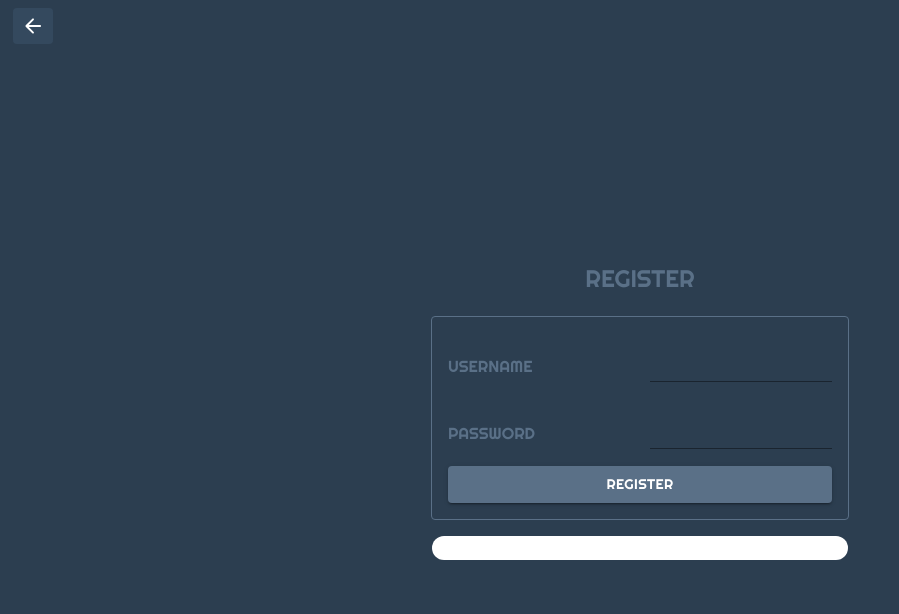
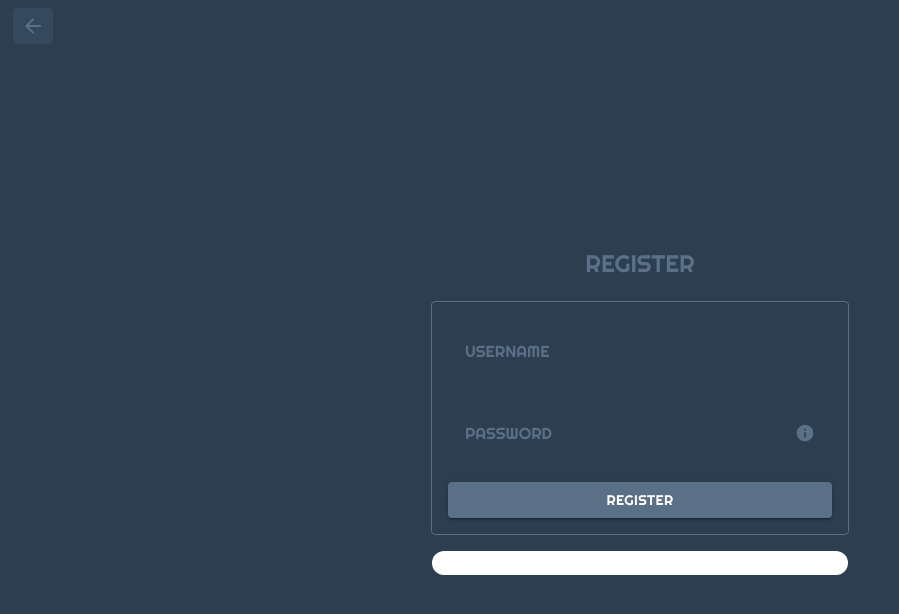
Before and after one commit to sagivmis/Boosteam, a React (Vite) app: page /register in a window 1280 px wide. Shown: the top 614 px of the page, without its empty margins (0-899 px from the left). Built offline with nearby package versions, Linux system fonts and the light colour scheme.

Commit message:
update register and login ui

```diff
--- a/src/components/AllPlayers/all-players.css
+++ b/src/components/AllPlayers/all-players.css
@@ -26,7 +26,11 @@ div.team-selection-form {
   gap: 0.25em;
 }
 
-input.name-input {
+input.name-input,
+input.name-input:-webkit-autofill,
+input.name-input:-webkit-autofill:hover,
+input.name-input:-webkit-autofill:focus,
+input.name-input:-webkit-autofill:active {
   padding: 0;
   padding-inline: 0.5em;
   padding-block: 0.25em;
--- a/src/components/App/app.css
+++ b/src/components/App/app.css
@@ -10,6 +10,13 @@
   background-color: #2c3e50;
   font-family: "Righteous", sans-serif !important;
   color: #5a7087;
+
+  --background: #2c3e50;
+  --text: #5a7087;
+  --alert: #d32f2f;
+
+  --alert-transit-in: color 0.2s ease-in;
+  --alert-transit-out: color 0.5s ease-out;
 }
 
 h1,
@@ -34,6 +41,32 @@ button {
   font-weight: 400;
   font-style: normal;
   text-transform: uppercase;
+}
+
+input:-webkit-autofill,
+input:-webkit-autofill:hover,
+input:-webkit-autofill:focus,
+input:-webkit-autofill:active {
+  /* background-color: var(--background); */
+  -webkit-box-shadow: 0 0 0 50em var(--background) inset !important;
+  -webkit-text-fill-color: white !important; /* Match your text color */
+  transition: background-color 5000s ease-in-out 0s; /* Make the background stay longer */
+  padding: 4px 0 5px;
+
+  border-radius: 0 !important; /* Remove any border radius */
+  background-clip: content-box !important; /* Clip the background to the content box */
+}
+
+svg,
+svg.MuiSvgIcon-root {
+  color: var(--text);
+  transition: var(--alert-transit-in) !important;
+}
+
+svg.error,
+.Mui-error svg.MuiSvgIcon-root {
+  color: var(--alert);
+  transition: var(--alert-transit-out) !important;
 }
 
 .response-message-container {
--- a/src/pages/Login/Login.tsx
+++ b/src/pages/Login/Login.tsx
@@ -35,7 +35,7 @@ const Login = () => {
   const { handleLoadTeams } = usePlayersContext();
   const { handleOpenToast } = useUtilContext();
 
-  const newToast = (newMessage: string, variant?: ToastVariant) => {
+  const handleServerResponse = (newMessage: string, variant?: ToastVariant) => {
     handleOpenToast(newMessage, variant);
     setMessage(newMessage);
   };
@@ -55,7 +55,7 @@ const Login = () => {
 
       localStorage.setItem("token", response.data.token);
       handleLogin(response.data.user);
-      newToast("Login successful", "success");
+      handleServerResponse("Login successful", "success");
       await sleep(0.3);
 
       if (response.data.user.players) {
@@ -65,8 +65,22 @@ const Login = () => {
       }
     } catch (error: any) {
       setError(error);
+
+      if (axios.isAxiosError(error)) {
+        if (!error.response) {
+          handleServerResponse(
+            "No Server Response, Please try again later",
+            "error"
+          );
+        } else if (error.response.status === 401) {
+          handleServerResponse("Incorrect Username / Password", "error");
+        } else if (error.response.status === 500) {
+          handleServerResponse("Server error", "error");
+        }
+      }
+
       console.error("Error logging in:", error);
-      newToast("Failed to log in", "error");
+      handleServerResponse("Failed to log in", "error");
     }
   };
 
--- a/src/pages/Register/Register.tsx
+++ b/src/pages/Register/Register.tsx
@@ -1,25 +1,70 @@
 import React, { useState } from "react";
 import axios, { AxiosError } from "axios";
-import { Button, TextField } from "@mui/material";
+import {
+  Button,
+  FormHelperText,
+  IconButton,
+  InputAdornment,
+  InputBase,
+  TextField,
+  Tooltip,
+} from "@mui/material";
 import Back from "@mui/icons-material/ArrowBackRounded";
 
 import "./register.css";
 import { useNavigate } from "react-router-dom";
 import { useUtilContext } from "../../providers/UtilProvider";
 import { baseBackendUrl, ToastVariant } from "../../util";
+import { Info, Error } from "@mui/icons-material";
+import clsx from "clsx";
 
 const Register = () => {
+  const navigate = useNavigate();
+  const { handleOpenToast } = useUtilContext();
+
   const [username, setUsername] = useState("");
   const [password, setPassword] = useState("");
   const [message, setMessage] = useState<string>();
-  const [error, setError] = useState();
+  const [error, setError] = useState<Error>();
 
-  const navigate = useNavigate();
-  const { handleOpenToast } = useUtilContext();
+  // Validation states
+  const [passwordError, setPasswordError] = useState<string>("");
+  const [touched, setTouched] = useState({
+    username: false,
+    password: false,
+  });
+
+  // Password validation function
+  const validatePassword = (value: string): string => {
+    if (value.length < 8) {
+      return "Password must be at least 8 characters long";
+    }
+    return "";
+  };
+
+  // Handle field blur event
+  const handleBlur = (field: "username" | "password") => {
+    setTouched({ ...touched, [field]: true });
+
+    if (field === "password") {
+      setPasswordError(validatePassword(password));
+    }
+  };
 
   const handleServerResponse = (newMessage: string, variant?: ToastVariant) => {
     handleOpenToast(newMessage, variant);
     setMessage(newMessage);
+  };
+
+  // Handle password change
+  const handlePasswordChange = (e: React.ChangeEvent<HTMLInputElement>) => {
+    const newPassword = e.target.value;
+    setPassword(newPassword);
+
+    // Only show errors if the field has been touched
+    if (touched.password) {
+      setPasswordError(validatePassword(newPassword));
+    }
   };
 
   const handleRegister = async () => {
@@ -36,7 +81,20 @@ const Register = () => {
       navigate("/");
     } catch (error: any) {
       console.error("Error registering user:", error);
-      setError(error);
+      setError(error as Error);
+      if (axios.isAxiosError(error)) {
+        if (!error.response) {
+          handleServerResponse(
+            "No Server Response, Please try again later",
+            "error"
+          );
+        } else if (error.response.status === 400) {
+          handleServerResponse("Incorrect Username / Password");
+        } else if (error.response.status === 401) {
+          handleServerResponse("Unauthorized");
+        }
+      }
+
       if (error.response.data.message) {
         handleServerResponse(error.response.data.message, "error");
       } else handleServerResponse("Failed to register user", "error");
@@ -62,19 +120,58 @@ const Register = () => {
             slotProps={{ input: { className: "register-input" } }}
             variant="standard"
             value={username}
+            onBlur={() => handleBlur("username")}
             onChange={(e) => setUsername(e.target.value)}
+            slots={{
+              input: InputBase,
+            }}
           />
         </div>
-        <div className="register-input-row">
+        <div className={clsx("register-input-row", { error: passwordError })}>
           <h4 className="register-label">password</h4>
           <TextField
             classes={{ root: "register-input-container" }}
-            slotProps={{ input: { className: "register-input" } }}
+            slotProps={{
+              input: {
+                className: "register-input",
+                endAdornment: (
+                  <InputAdornment position="end">
+                    <Tooltip
+                      title="Password must be at least 8 characters long"
+                      arrow
+                    >
+                      <IconButton
+                        edge="end"
+                        size="small"
+                        color={passwordError ? "error" : "default"}
+                      >
+                        <Info fontSize="small" />
+                      </IconButton>
+                    </Tooltip>
+                  </InputAdornment>
+                ),
+              },
+            }}
             type="password"
             variant="standard"
             value={password}
-            onChange={(e) => setPassword(e.target.value)}
+            onChange={handlePasswordChange}
+            onBlur={() => handleBlur("password")}
+            error={touched.password && !!passwordError}
+            fullWidth
+            slots={{
+              input: InputBase,
+            }}
           />
+          {/* {touched.password && passwordError && (
+            <FormHelperText error className="password-error">
+              <Error
+                fontSize="small"
+                style={{ verticalAlign: "middle", marginRight: "4px" }}
+              />
+              {passwordError}
+            </FormHelperText>
+          )} */}
         </div>
 
         <Button variant="contained" onClick={handleRegister}>
--- a/src/pages/Register/register.css
+++ b/src/pages/Register/register.css
@@ -13,15 +13,29 @@
   padding: 1em;
   border: 1px solid #5a7087;
   border-radius: 4px;
+
+  gap: 1em;
 }
 
 .register-input-row {
   display: flex;
   flex-direction: row;
-  inline-size: 100%;
+  inline-size: calc(100% - 2em);
   justify-content: space-between;
   align-items: center;
   gap: 3em;
+  padding: 1em;
+  border: 1px solid transparent;
+}
+
+.register-input-row.error {
+  border: 1px solid var(--alert);
+  transition: border 1s ease;
+}
+
+.register-input-row.error .register-label {
+  color: var(--alert);
+  transition: var(--alert-transit-in);
 }
 
 div.register-input-container {
@@ -33,10 +47,23 @@ div.register-input-container {
 .register-label {
   inline-size: 40%;
   text-align: left;
+  transition: var(--alert-transit-out);
+  margin: 0;
 }
 
 div.register-input {
   color: white;
+}
+
+.password-error {
+  margin-top: 4px;
+  display: flex;
+  align-items: center;
+  font-size: 0.75rem;
+}
+
+.register-input-container.Mui-error .register-input {
+  border-bottom-color: #f44336;
 }
 
 @media only screen and (min-width: 768px) {
```
